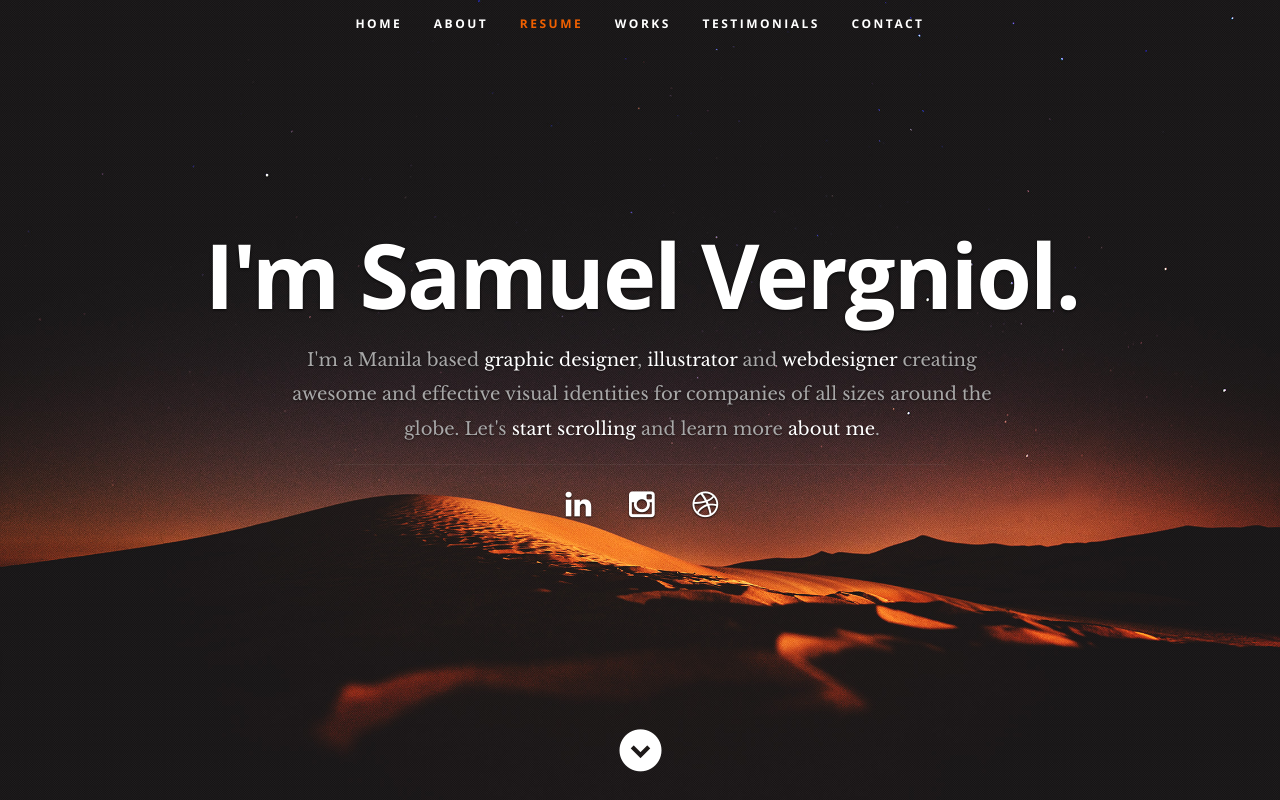
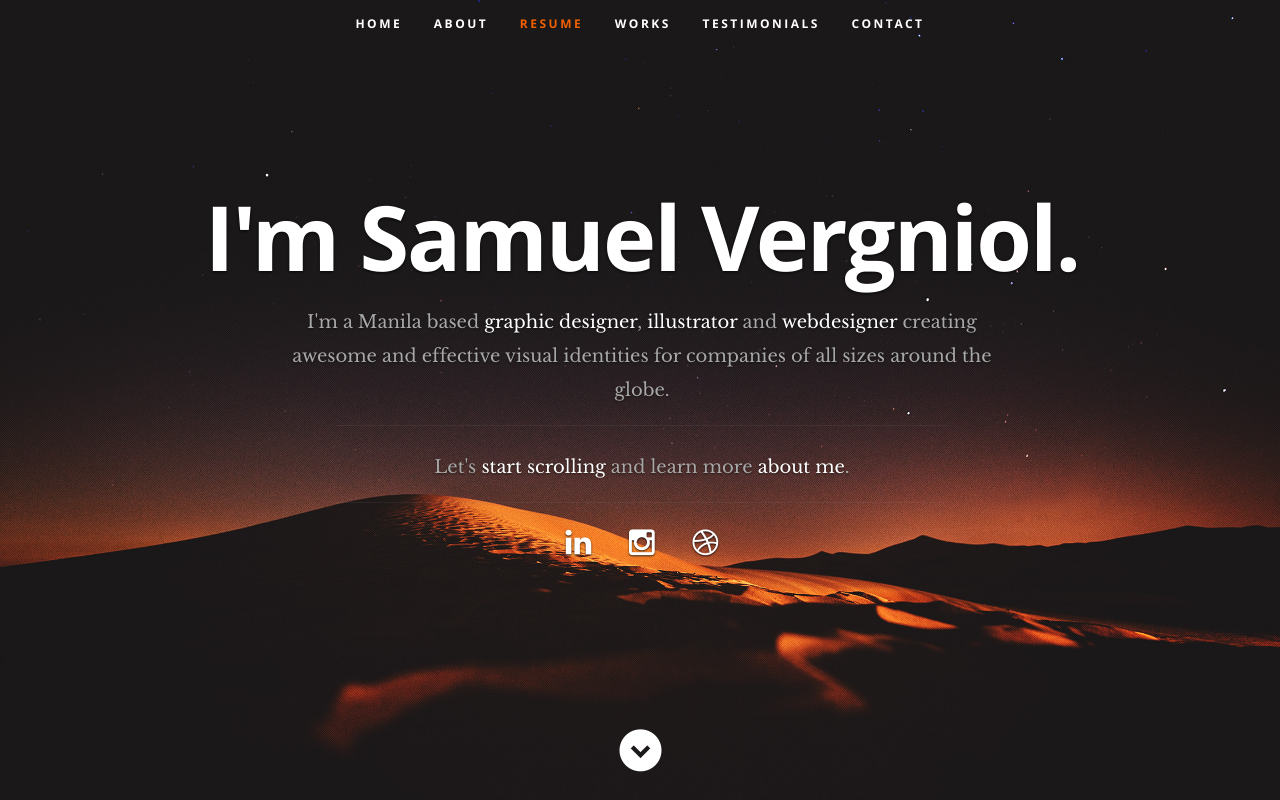
Before and after one commit to Alkyys/Site-CV, a plain HTML site: page index.html in a window 1280 px wide. Shown: the top 800 px of the page. Drawn offline with nearby package versions, Linux system fonts and the light colour scheme.

Commit message:
Alkyys
Modification h3

```diff
--- a/index.html
+++ b/index.html
@@ -58,8 +58,10 @@
          <div class="banner-text">
             <h1 class="responsive-headline">I'm Samuel Vergniol.</h1>
             <h3>I'm a Manila based <span>graphic designer</span>, <span>illustrator</span> and <span>webdesigner</span> creating awesome and
-            effective visual identities for companies of all sizes around the globe. Let's <a class="smoothscroll" href="#about">start scrolling</a>
-            and learn more <a class="smoothscroll" href="#about">about me</a>.</h3>
+            effective visual identities for companies of all sizes around the globe.</h3>
+            <hr />
+            <h3>Let's <a class="smoothscroll" href="#about">start scrolling</a>
+               and learn more <a class="smoothscroll" href="#about">about me</a>.</h3>
             <hr />
             <ul class="social">
                <li><a href="https://www.linkedin.com/in/samuel-vergniol-👨‍💻-9b443b9a/"><i class="fa fa-linkedin"></i></a></li>
```
